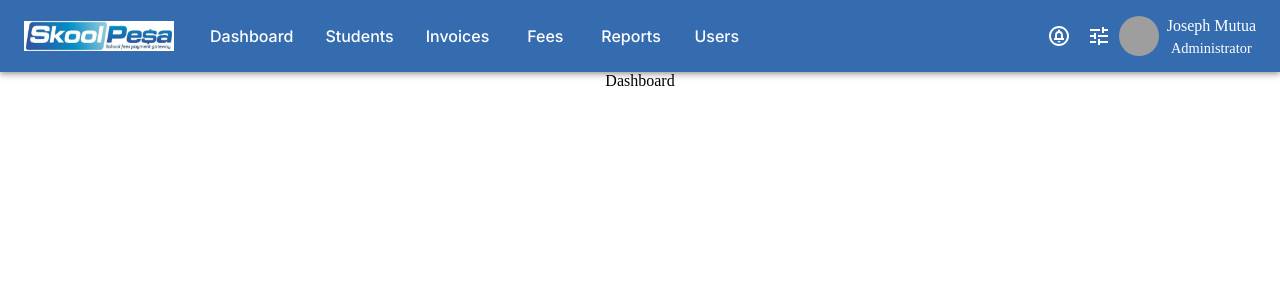
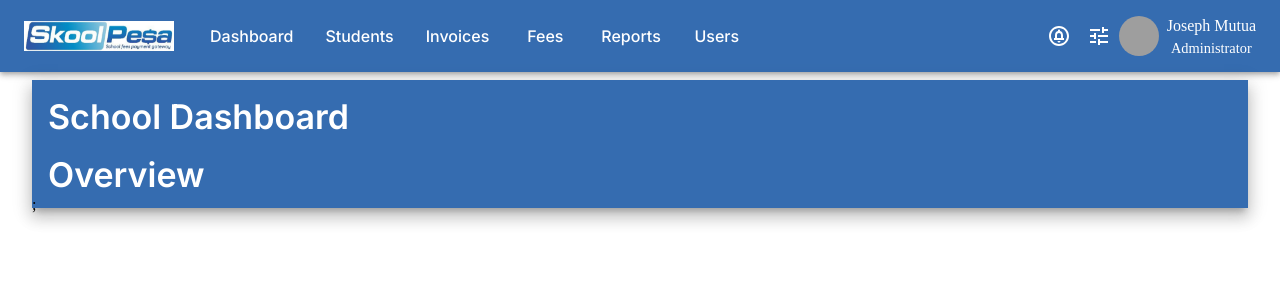
Before and after one commit to Joseph-Mutua/skoolpesa, a React (Create React App) app: page / in a window 1280 px wide. Shown: the top 300 px of the page. Built offline with nearby package versions, Linux system fonts and the light colour scheme; grey boxes are pictures that could not be loaded.

Commit message:
Admin dashboard initial implementation

```diff
--- a/src/App.js
+++ b/src/App.js
@@ -2,7 +2,7 @@ import './App.css';
 import Container from "@mui/material/Container";
 import {Route, Routes} from "react-router-dom"
 
-import Dashboard from "./components/adminuser/Dashboard"
+import AdminDashboard from "./components/adminuser/Dashboard"
 import Fees from "./components/adminuser/Fees"
 import Invoices from "./components/adminuser/Invoices"
 import Reports from "./components/adminuser/Reports"
@@ -16,8 +16,8 @@ function App() {
       <AdminNav/>
       <Container maxWidth="xl">
       <Routes>
-        <Route path="/" element={<Dashboard/>}></Route>
-        <Route path="/admin/dashboard" element={<Dashboard/>}></Route>
+        <Route path="/" element={<AdminDashboard/>}></Route>
+        <Route path="/admin/dashboard" element={<AdminDashboard/>}></Route>
         <Route path="/admin/students" element={<Students/>}></Route>
         <Route path="/admin/invoices" element={<Invoices/>}></Route>
         <Route path="/admin/fees" element={<Fees/>}></Route>
--- a/src/components/adminuser/Dashboard.js
+++ b/src/components/adminuser/Dashboard.js
@@ -1,9 +1,57 @@
-import React from "react";
+import * as React from "react";
+import { Stack, Box, useTheme, Typography } from "@mui/material";
 
-const Dashboard = () => {
-    return(
-        <div>Dashboard</div>
-    )
-}
+const AdminDashboard = () => {
+  const theme = useTheme();
 
-export default Dashboard;
+  return (
+    <Box
+      sx={{
+        display: "flex",
+        "& > :not(style)": {
+          m: 1,
+          width: "100%",
+          height: 128,
+          boxShadow: 10,
+          backgroundColor: `${theme.palette.primary.main}`,
+        },
+      }}
+    >
+      <Stack
+        m={1}
+        display="flex"
+        justifyContent="flex-start"
+        alignItems="flex-start"
+        sx={{ bgcolor: "red" }}
+      >
+        <Typography
+          align="left"
+          variant="h4"
+          sx={{
+            ml: 2,
+            mt: 2,
+            color: "white",
+            fontWeight: 600,
+          }}
+        >
+          School Dashboard
+        </Typography>
+        <Typography
+          align="left"
+          variant="h4"
+          sx={{
+            ml: 2,
+            mt: 2,
+            color: "white",
+            fontWeight: 600,
+          }}
+        >
+          Overview
+        </Typography>
+        ;
+      </Stack>
+    </Box>
+  );
+};
+
+export default AdminDashboard;
--- a/src/components/nav/AdminNav.js
+++ b/src/components/nav/AdminNav.js
@@ -13,6 +13,7 @@ import Tooltip from "@mui/material/Tooltip";
 import MenuItem from "@mui/material/MenuItem";
 import TuneOutlinedIcon from "@mui/icons-material/TuneOutlined";
 import CircleNotificationsOutlinedIcon from "@mui/icons-material/CircleNotificationsOutlined";
+
 import { Link } from "react-router-dom";
 
 const pages = ["Dashboard", "Students", "Invoices", "Fees", "Reports", "Users"];
@@ -31,6 +32,7 @@ const AdminNav = () => {
 
   const handleCloseNavMenu = () => {
     setAnchorElNav(null);
+
   };
 
   const handleCloseUserMenu = () => {
@@ -106,16 +108,19 @@ const AdminNav = () => {
 
           <Box
             sx={{
-
               display: { xs: "flex", md: "none" },
-
             }}
           >
-            {" "}
             <img
               alt="SkoolPesa"
               src={process.env.PUBLIC_URL + "/images/logo.png"}
-              style={{ width: "150px", height: "30px", justify:"center", marginRight: "80px", marginLeft: "50px"  }}
+              style={{
+                width: "150px",
+                height: "30px",
+                justify: "center",
+                marginRight: "80px",
+                marginLeft: "50px",
+              }}
             ></img>
           </Box>
 
@@ -135,10 +140,14 @@ const AdminNav = () => {
                 sx={{
                   fontSize: "1rem",
                   textTransform: "none",
+                  color: "white",
                   my: 2,
                   mr: 2,
-                  color: "white",
                   display: "block",
+                  "&:hover,&:focus": {
+                    color: "red",
+                    backgroundColor: "red",
+                  },
                 }}
               >
                 <Link
@@ -192,7 +201,7 @@ const AdminNav = () => {
               ))}
             </Menu>
           </Box>
-          <Box sx={{ display: "flex-end", ml: 1 }}>
+          <Box sx={{ display: "flex-end", xs: "none", md: "flex", ml: 1 }}>
             <p style={{ fontSize: "1rem", fontWeight: 200, marginBottom: -10 }}>
               Joseph Mutua
             </p>
```
Also changed, not shown: src/styling/Buttons/ClickedButton.js (added, +12 -0 lines).
